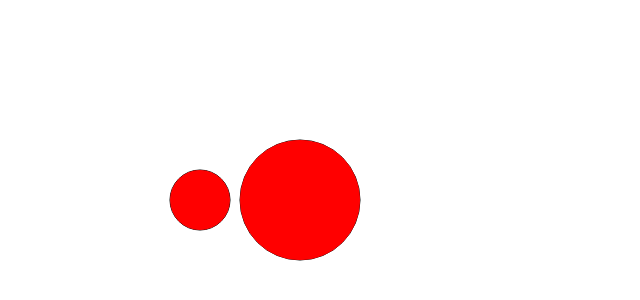
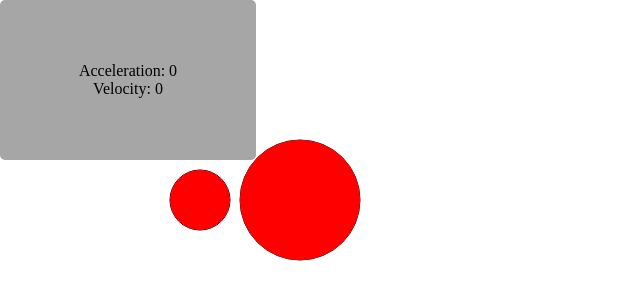
Before and after one commit to itsAnanth/physics-engine, a plain HTML site: page index.html in a window 1280 px wide. Shown: the whole page, without its empty margins (0-640 px from the left). Drawn offline with Linux system fonts and the light colour scheme.

Commit message:
feat: ball info display

```diff
--- a/index.html
+++ b/index.html
@@ -18,9 +18,38 @@
             padding: 0;
             overflow: hidden;
         }
+
+        .info-container {
+            position: absolute;
+            top: 0;
+            left: 0;
+            width: 20%;
+            height: 20%;
+            display: flex;
+            justify-content: center;
+            align-items: center;
+            flex-wrap: wrap;
+            flex: 1;
+            flex-direction: column;
+        }
+
+        .bg {
+            width: 100%;
+            height: 100%;
+            z-index: -1;
+            position: absolute;
+            background-color: grey;
+            opacity: 70%;
+            border-radius: 5px;
+        }
     </style>
 </head>
 <body>
+    <div id="info-container" class="info-container">
+        <div class="bg"></div>
+        <div id="acceleration">Acceleration: 0</div>
+        <div id="velocity">Velocity: 0</div>
+    </div>
     <canvas id="canvas"></canvas>
 
 </body>
```
